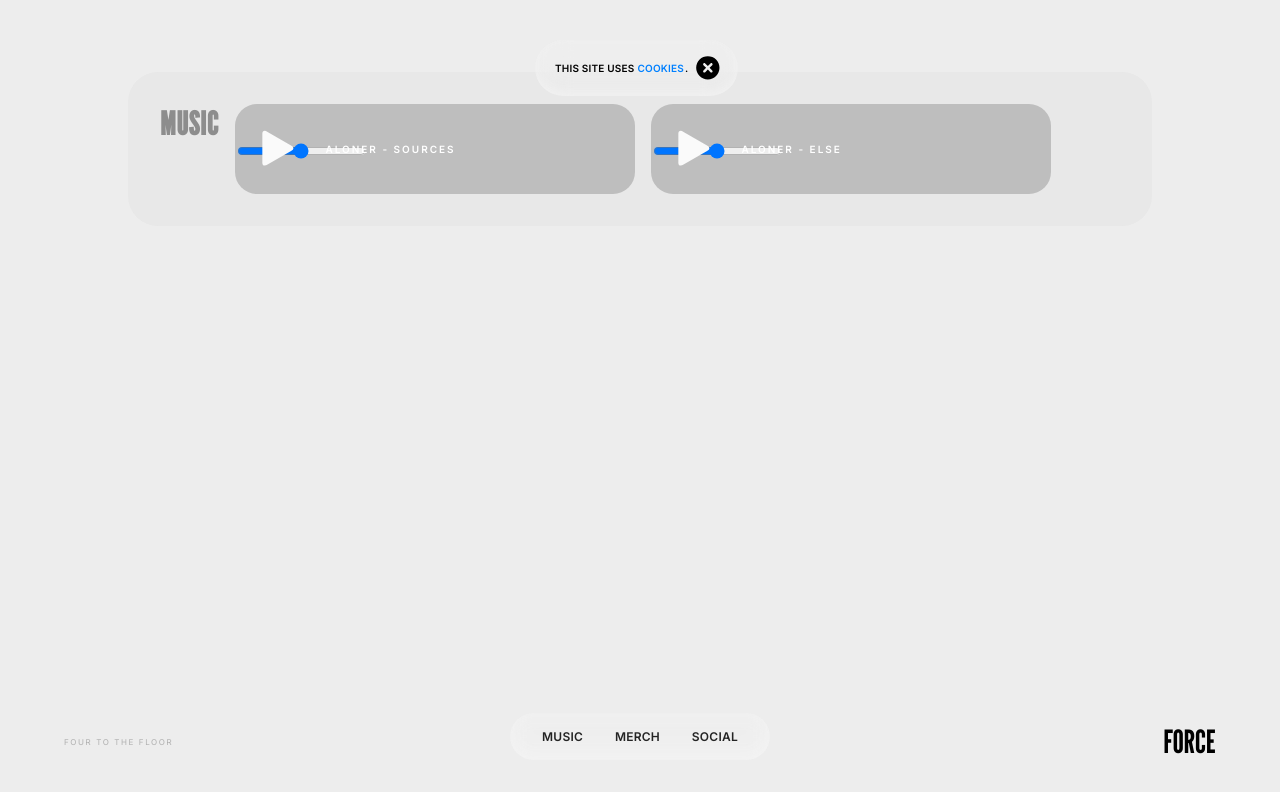
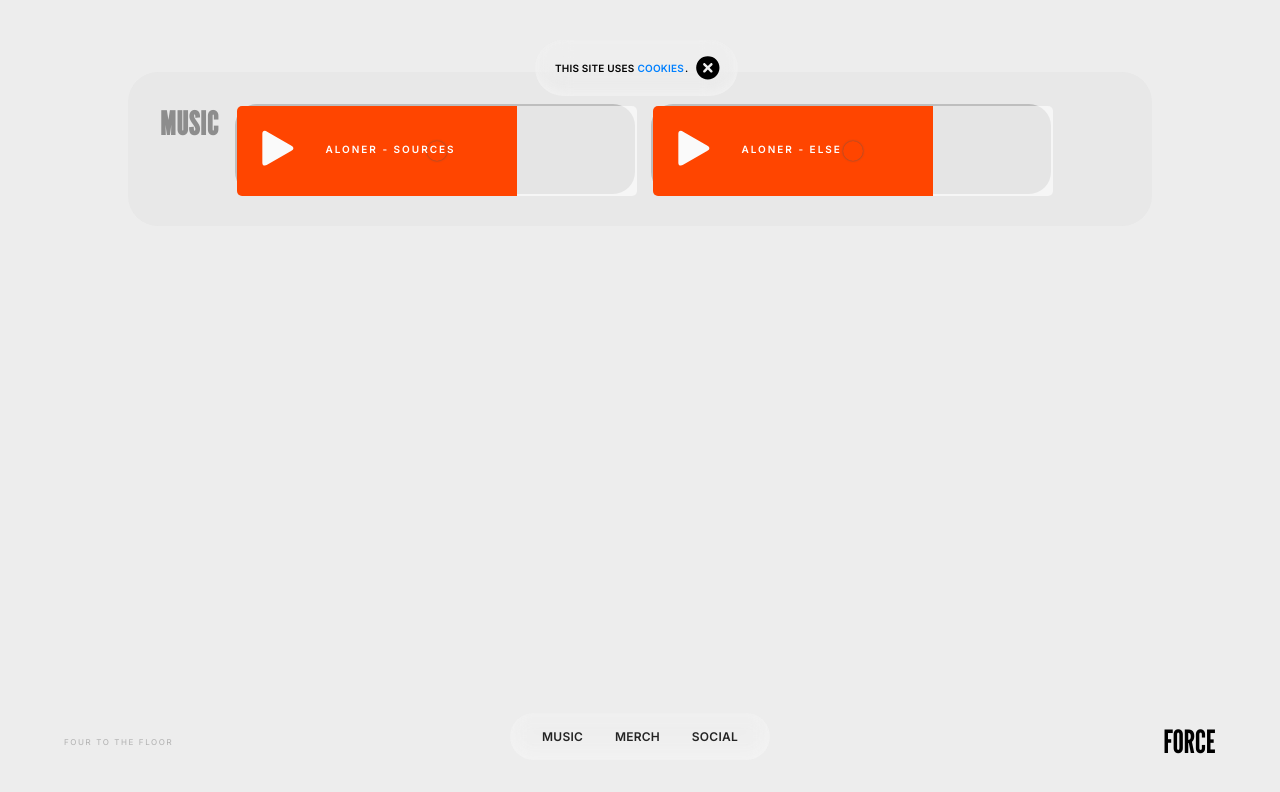
Before and after one commit to aeonyuonmiller/shop, a Next.js app: page /music in a window 1280 px wide. Shown: the top 792 px of the page. Built offline with nearby package versions, Linux system fonts and the light colour scheme.

Commit message:
adjustments css audioplayer

```diff
--- a/styles/globals.css
+++ b/styles/globals.css
@@ -177,6 +177,7 @@ nav a:active{
   color: #fff;
   font-size: 10px;
   font-weight: bold;
+  user-select: none;
 }
 
 .audioplayer button{
@@ -192,10 +193,87 @@ nav a:active{
 
 .audioplayer input[type=range]{
   position: relative;
-  height: 100%;
   bottom: 0;
   left: 0;
+
+  -webkit-appearance: none;
+  margin-right: 15px;
+    height: 100%;
+    width: 400px;
+    background: rgba(255, 255, 255, 0.6);
+    border-radius: 5px;
+    background-image: linear-gradient(#ff4500, #ff4500);
+    background-size: 70% 100%;
+    background-repeat: no-repeat;
 }
+
+  /* Input Thumb */
+  input[type="range"]::-webkit-slider-thumb {
+    -webkit-appearance: none;
+    height: 20px;
+    width: 20px;
+    border-radius: 50%;
+    background: #ff4500;
+    cursor: ew-resize;
+    box-shadow: 0 0 2px 0 #555;
+    transition: background .3s ease-in-out;
+  }
+
+  input[type="range"]::-moz-range-thumb {
+    -webkit-appearance: none;
+    height: 20px;
+    width: 20px;
+    border-radius: 50%;
+    background: #ff4500;
+    cursor: ew-resize;
+    box-shadow: 0 0 2px 0 #555;
+    transition: background .3s ease-in-out;
+  }
+
+  input[type="range"]::-ms-thumb {
+    -webkit-appearance: none;
+    height: 20px;
+    width: 20px;
+    border-radius: 50%;
+    background: #ff4500;
+    cursor: ew-resize;
+    box-shadow: 0 0 2px 0 #555;
+    transition: background .3s ease-in-out;
+  }
+
+  input[type="range"]::-webkit-slider-thumb:hover {
+    background: #ff0200;
+  }
+
+  input[type="range"]::-moz-range-thumb:hover {
+    background: #ff0200;
+  }
+
+  input[type="range"]::-ms-thumb:hover {
+    background: #ff0200;
+  }
+
+  /* Input Track */
+  input[type=range]::-webkit-slider-runnable-track  {
+    -webkit-appearance: none;
+    box-shadow: none;
+    border: none;
+    background: transparent;
+  }
+
+  input[type=range]::-moz-range-track {
+    -webkit-appearance: none;
+    box-shadow: none;
+    border: none;
+    background: transparent;
+  }
+
+  input[type="range"]::-ms-track {
+    -webkit-appearance: none;
+    box-shadow: none;
+    border: none;
+    background: transparent;
+  }
 
 .audioplayer .title{
   position: relative;
```
